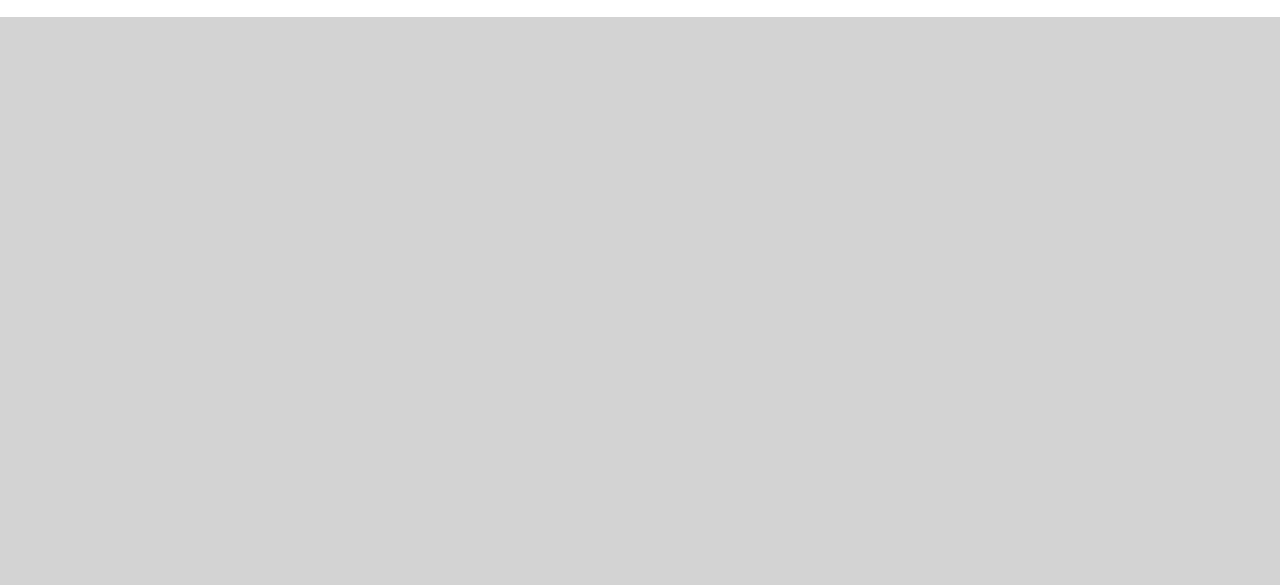
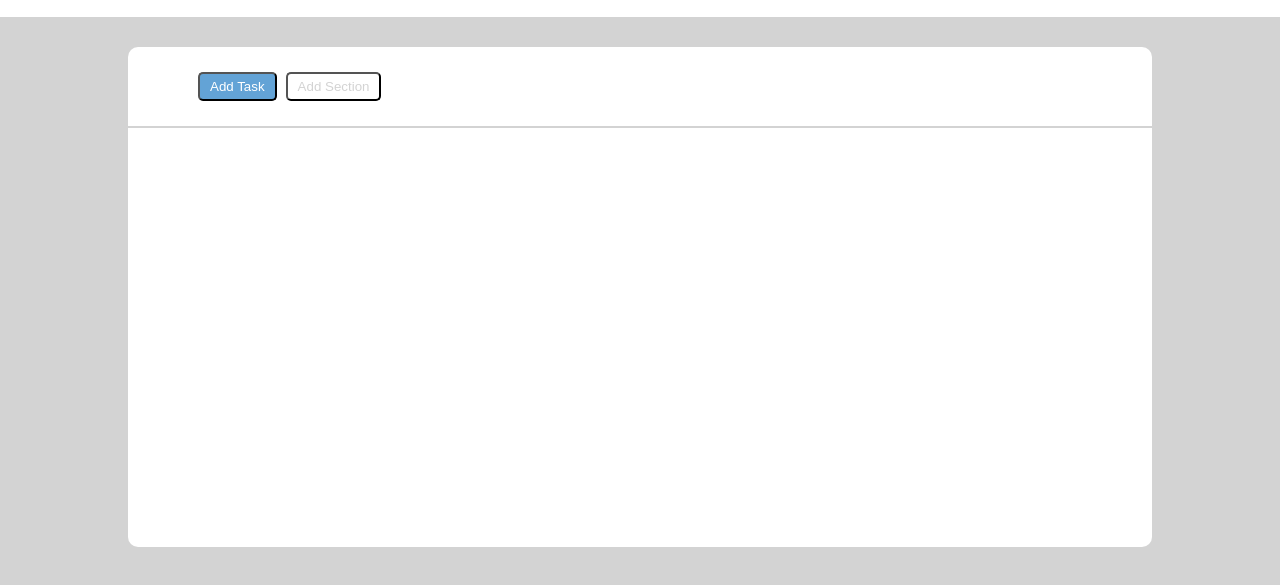
Before and after one commit to petrescuandreea/html-css-toboolist, a plain HTML site: page index.html in a window 1280 px wide. Shown: the part 63-648 px from the top of the page. Drawn offline with Linux system fonts and the light colour scheme.

Commit message:
button section done

```diff
--- a/css/style.css
+++ b/css/style.css
@@ -23,3 +23,34 @@ body {
 #logotext {
     font-size: 20px;
 }
+
+/* button section*/
+#container {
+    width: 80%;
+    height: 500px;
+    margin: 30px auto;
+    background-color: white;
+    border-radius: 10px;
+
+}
+
+#button_section {
+    padding: 25px 70px;
+    border-bottom: 2px solid lightgray;
+}
+
+.add_button {
+    padding: 5px 10px;
+    border-radius: 5px;
+}
+
+#blue_button {
+    color: white;
+    background-color: rgb(99, 163, 214);
+    margin-right: 5px;
+}
+
+#white_button {
+    color: lightgray;
+    background-color: white;
+}
--- a/index.html
+++ b/index.html
@@ -15,10 +15,11 @@
     </div>
 
     <!-- content -->
-    <div>
-        <!-- button/input section -->
-        <section>
-
+    <div id="container">
+        <!-- button section -->
+        <section id="button_section">
+            <button type="button" name="button" class="add_button" id="blue_button">Add Task</button>
+            <button type="button" name="button" class="add_button" id="white_button">Add Section</button>
         </section>
 
         <!-- content section -->
```
